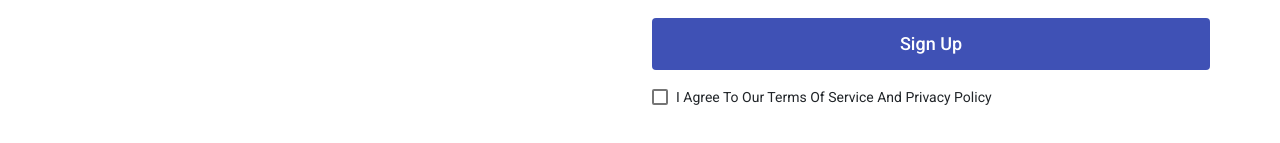
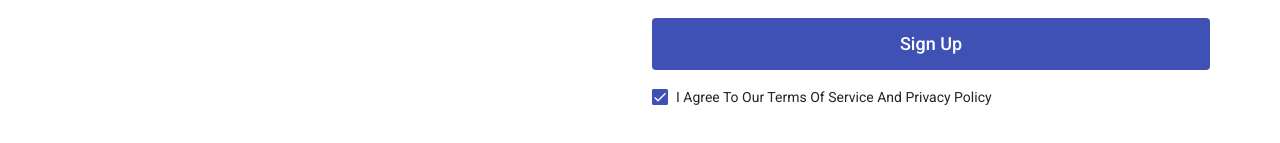
Before and after one commit to farex111/credo-bank, an Angular app: page / in a window 1280 px wide. Shown: the part 607-750 px from the top of the page. Built offline with nearby package versions, Linux system fonts and the light colour scheme.

Commit message:
checkbox

```diff
--- a/src/app/app.component.html
+++ b/src/app/app.component.html
@@ -88,11 +88,7 @@
         <button mat-flat-button color="primary">Sign Up</button>
 
         <!-- check policy -->
-        <section>
-          <p>
-            <mat-checkbox color="primary">i agree to our terms of service and privacy policy</mat-checkbox>
-          </p>
-        </section>
+        <mat-checkbox formControlName="check" color='primary'>i agree to our terms of service and privacy policy</mat-checkbox>
       </form>
     </div>
   </div>
--- a/src/app/app.component.scss
+++ b/src/app/app.component.scss
@@ -48,7 +48,7 @@
       padding: 8px;
       font-size: 18px;
     }
-    section {
+    mat-checkbox {
       padding-top: 15px;
     }
   }
--- a/src/app/app.component.ts
+++ b/src/app/app.component.ts
@@ -23,6 +23,7 @@ export class AppComponent {
       date: new FormControl(''),
       password: new FormControl('', [Validators.required]),
       passwordConfirm: new FormControl('', [Validators.required]),
+      check: new FormControl(true)
     },
     { validators: CustomValidators.passwordsMatching }
   );
```
